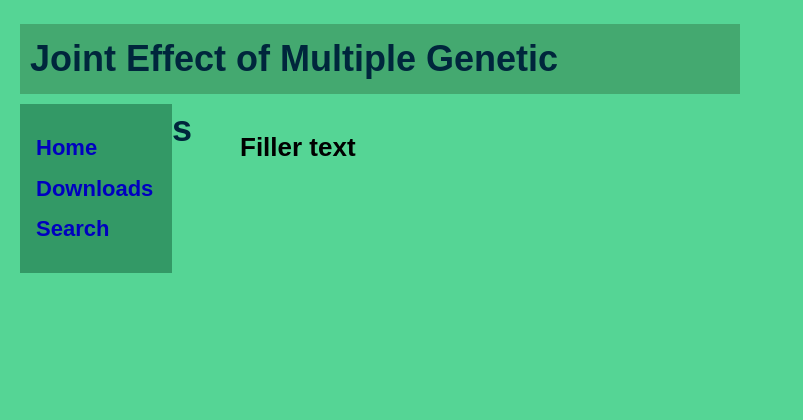
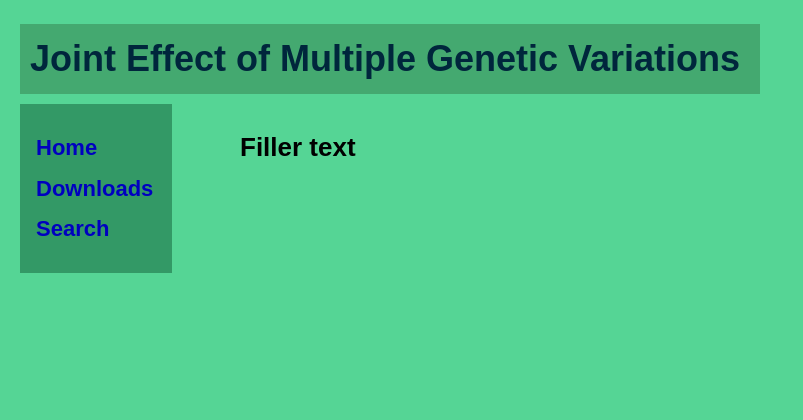
Before and after one commit to treiter/WebApplication, a PHP site: page /home.php in a window 1280 px wide. Shown: the top 420 px of the page, without its empty margins (0-803 px from the left). Run offline with PHP 8.4, Linux system fonts and the light colour scheme.

Commit message:
Fixed bug with header

```diff
--- a/style.css
+++ b/style.css
@@ -55,7 +55,7 @@ legend {
 #top {
 	background-color: #44a970;
 	height: 70px;
-	width: 720px;
+	width: 740px;
 	line-height: 70px;
 	text-align: left;
 	margin-bottom: 10px;
```
